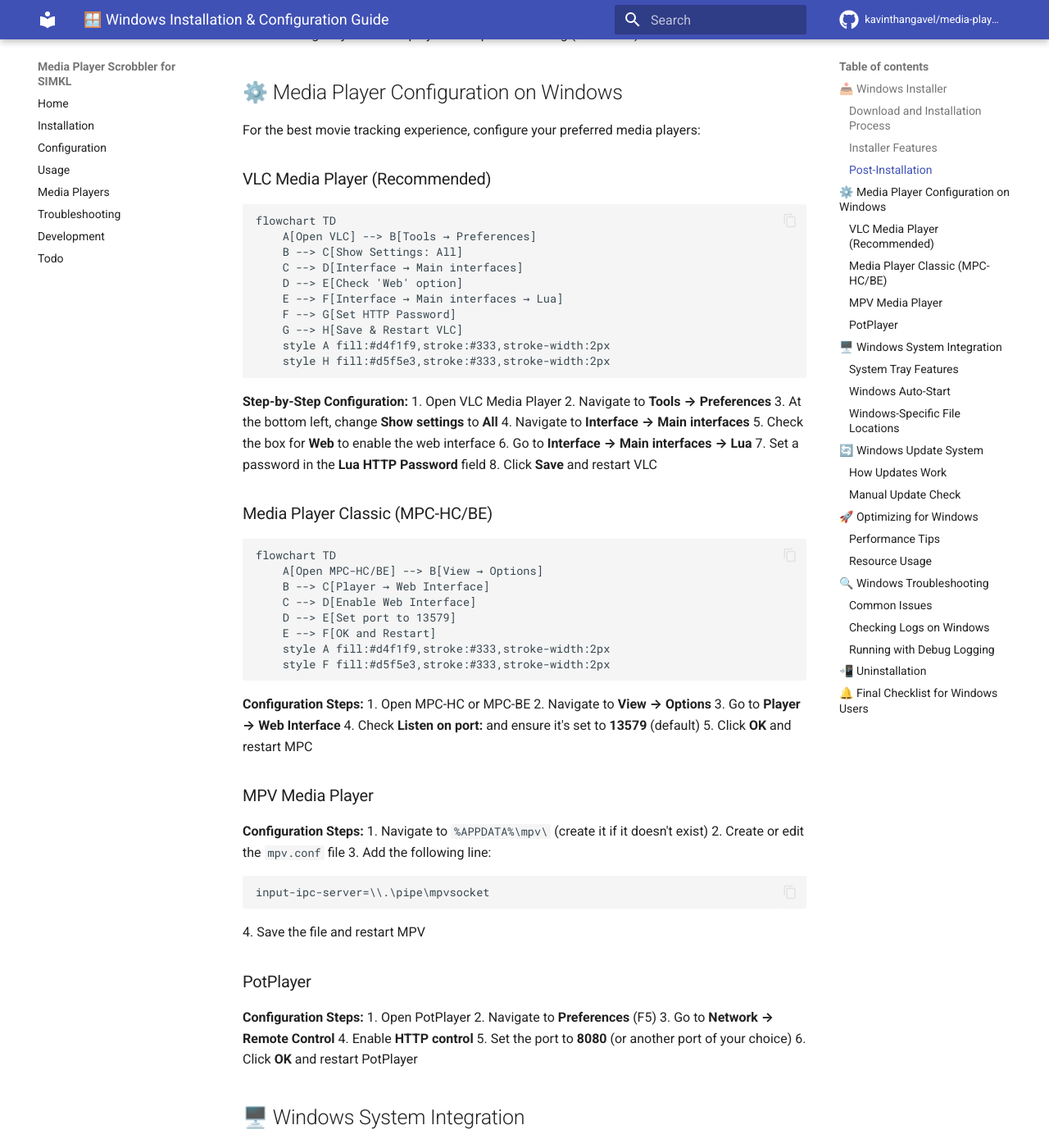
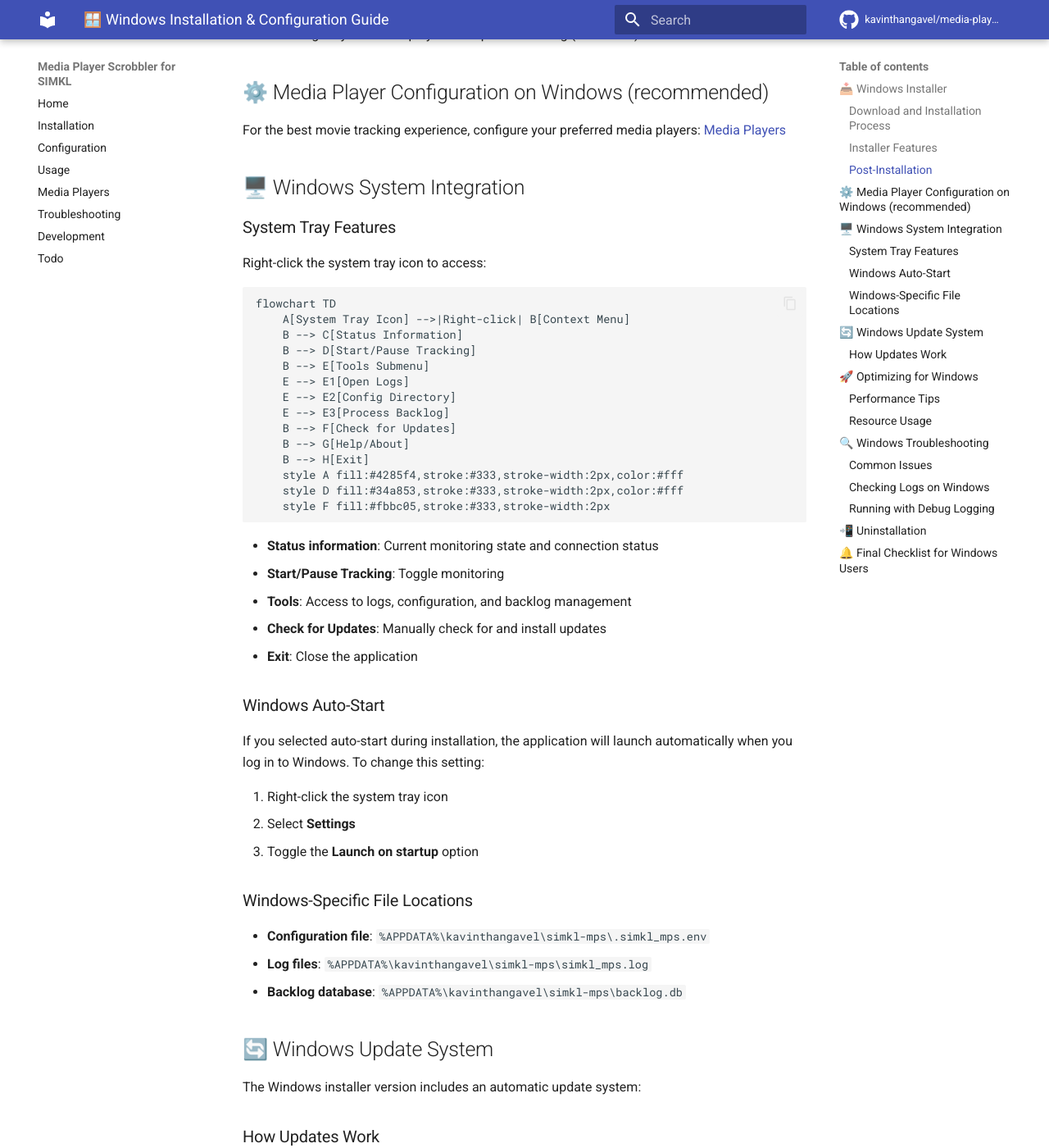
Before and after one commit to ByteTrix/Media-Player-Scrobbler-for-Simkl, an MkDocs documentation site: the page built from docs/windows-guide.md, in a window 1280 px wide and 1400 px high, scrolled down 1502 px. Shown: the whole window at 82% size. Built offline with MkDocs 1.6.1 and Material for MkDocs 9.7.7, drawn with Linux system fonts in a browser that asks for light colours; comment, search, counter and statistics services are not loaded; some of the changed text lies outside the part shown.

Commit message:
Update windows-guide.md

````diff
--- a/docs/windows-guide.md
+++ b/docs/windows-guide.md
@@ -11,7 +11,7 @@ The Windows installer provides the most streamlined experience with automatic up
 ### Download and Installation Process
 
 ```mermaid
-flowchart TD
+flowchart LR
     A[Download Installer] --> B[Run as Administrator]
     B --> C[Accept License Agreement]
     C --> D[Choose Install Location]
@@ -53,75 +53,11 @@ After installation completes:
 3. A system tray icon appears in the notification area
 4. **CRITICAL STEP**: Configure your media players for optimal tracking (see below)
 
-## ⚙️ Media Player Configuration on Windows
+## ⚙️ Media Player Configuration on Windows (recommended)
 
 For the best movie tracking experience, configure your preferred media players:
+[Media Players](media_players.md)
 
-### VLC Media Player (Recommended)
-
-```mermaid
-flowchart TD
-    A[Open VLC] --> B[Tools → Preferences]
-    B --> C[Show Settings: All]
-    C --> D[Interface → Main interfaces]
-    D --> E[Check 'Web' option]
-    E --> F[Interface → Main interfaces → Lua]
-    F --> G[Set HTTP Password]
-    G --> H[Save & Restart VLC]
-    style A fill:#d4f1f9,stroke:#333,stroke-width:2px
-    style H fill:#d5f5e3,stroke:#333,stroke-width:2px
-```
-
-**Step-by-Step Configuration:**
-1. Open VLC Media Player
-2. Navigate to **Tools → Preferences**
-3. At the bottom left, change **Show settings** to **All**
-4. Navigate to **Interface → Main interfaces**
-5. Check the box for **Web** to enable the web interface
-6. Go to **Interface → Main interfaces → Lua**
-7. Set a password in the **Lua HTTP Password** field
-8. Click **Save** and restart VLC
-
-### Media Player Classic (MPC-HC/BE)
-
-```mermaid
-flowchart TD
-    A[Open MPC-HC/BE] --> B[View → Options]
-    B --> C[Player → Web Interface]
-    C --> D[Enable Web Interface]
-    D --> E[Set port to 13579]
-    E --> F[OK and Restart]
-    style A fill:#d4f1f9,stroke:#333,stroke-width:2px
-    style F fill:#d5f5e3,stroke:#333,stroke-width:2px
-```
-
-**Configuration Steps:**
-1. Open MPC-HC or MPC-BE
-2. Navigate to **View → Options**
-3. Go to **Player → Web Interface**
-4. Check **Listen on port:** and ensure it's set to **13579** (default)
-5. Click **OK** and restart MPC
-
-### MPV Media Player
-
-**Configuration Steps:**
-1. Navigate to `%APPDATA%\mpv\` (create it if it doesn't exist)
-2. Create or edit the `mpv.conf` file
-3. Add the following line:
-   ```
-   input-ipc-server=\\.\pipe\mpvsocket
-   ```
-4. Save the file and restart MPV
-
-### PotPlayer
-
-**Configuration Steps:**
-1. Open PotPlayer
-2. Navigate to **Preferences** (F5)
-3. Go to **Network → Remote Control**
-4. Enable **HTTP control**
-5. Set the port to **8080** (or another port of your choice)
-6. Click **OK** and restart PotPlayer
 
 ## 🖥️ Windows System Integration
 
@@ -170,34 +106,15 @@ If you selected auto-start during installation, the application will launch auto
 
 The Windows installer version includes an automatic update system:
 
-```mermaid
-flowchart TD
-    A[Update Process] --> B{Auto-check enabled?}
-    B -->|Yes| C[Weekly Background Check]
-    B -->|No| D[Manual Check]
-    C --> E{Update Available?}
-    D --> E
-    E -->|Yes| F[Notification]
-    F --> G[Install Update?]
-    G -->|Yes| H[Download Update]
-    H --> I[Install & Restart]
-    style A fill:#4285f4,stroke:#333,stroke-width:2px,color:#fff
-    style I fill:#34a853,stroke:#333,stroke-width:2px,color:#fff
-```
-
 ### How Updates Work
 
 1. If auto-check is enabled, the application checks for updates weekly
 2. When an update is available, a notification appears
-3. Click the notification or update option in the tray menu
-4. The update downloads and installs automatically
-5. The application restarts with the new version
+3. Click the update option in the tray menu
+4. Your default browser opens and the update downloads automatically
+5. Install the Setup
+6. The application restarts with the new version
 
-### Manual Update Check
-
-1. Right-click the system tray icon
-2. Select **Check for Updates**
-3. Follow the prompts if an update is available
 
 ## 🚀 Optimizing for Windows
 
@@ -205,7 +122,7 @@ flowchart TD
 
 1. **Use the Windows installer** for the best experience
 2. Enable **auto-start** for convenience
-3. Configure **VLC** or **MPV** for the most accurate tracking
+3. Configure **VLC** or **MCP-HC** for the most accurate tracking
 4. Use the **system tray menu** for quick access to functions
 5. **Proper filenames** significantly improve movie identification:
    - Best format: `Movie Title (Year).extension`
@@ -216,7 +133,7 @@ flowchart TD
 - **Memory**: 30-60 MB (typical)
 - **CPU**: Minimal (1-2% during active tracking)
 - **Disk**: ~20 MB for installation + small database (~1 MB)
-- **Network**: Only when identifying movies or syncing with Simkl
+- **Network**: Only when syncing with Simkl
 
 ## 🔍 Windows Troubleshooting
 
@@ -249,10 +166,10 @@ For advanced troubleshooting:
 To remove the application from your Windows system:
 
 1. Open **Settings → Apps → Apps & features**
-2. Find "Media Player Scrobbler for SIMKL"
+2. Find "MPS for SIMKL"
 3. Click **Uninstall**
 4. Follow the uninstallation wizard
-5. Choose whether to remove user data (settings, logs, backlog)
+5. Choose whether to remove user data (settings, logs, backlog) ("No" is Recommended)
 
 ## 🔔 Final Checklist for Windows Users
 
````
Also changed, not shown: other parts of docs/windows-guide.md (+1 -1 lines).
